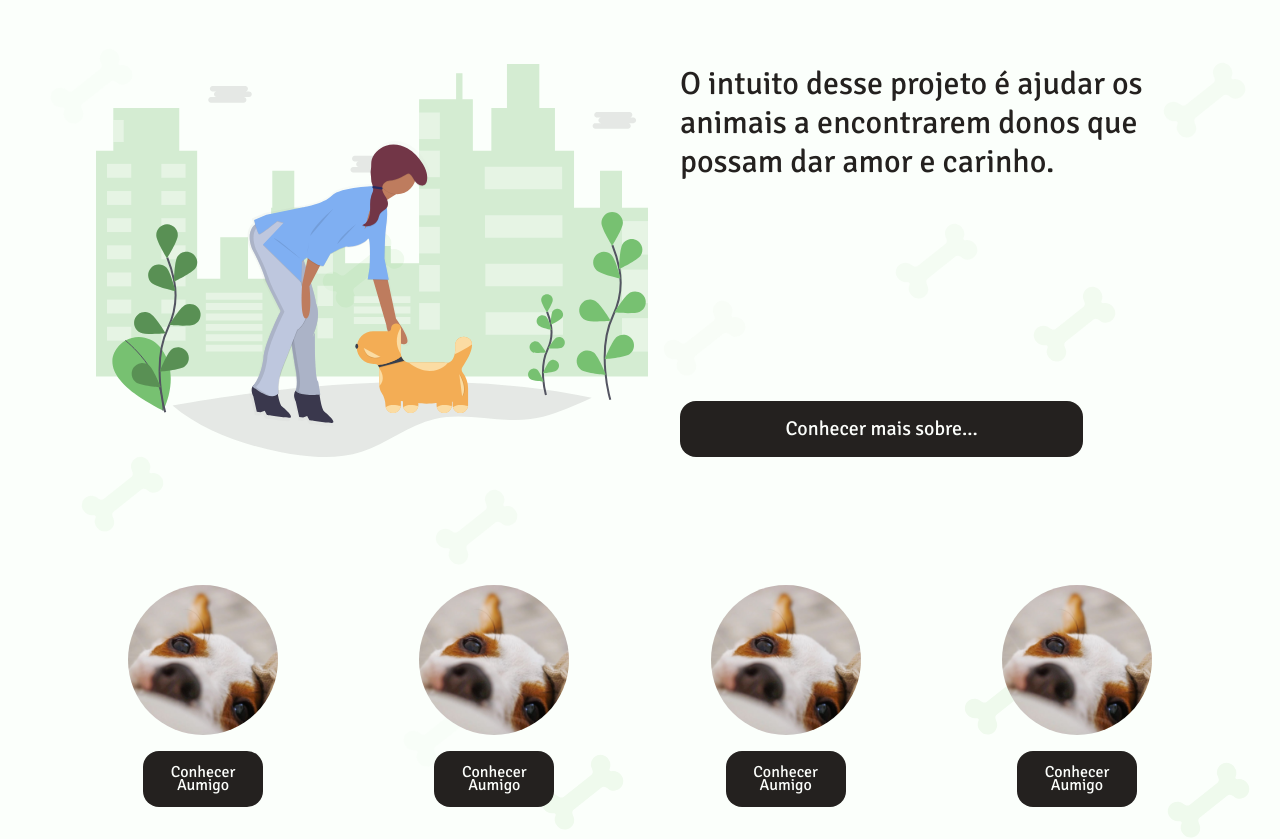
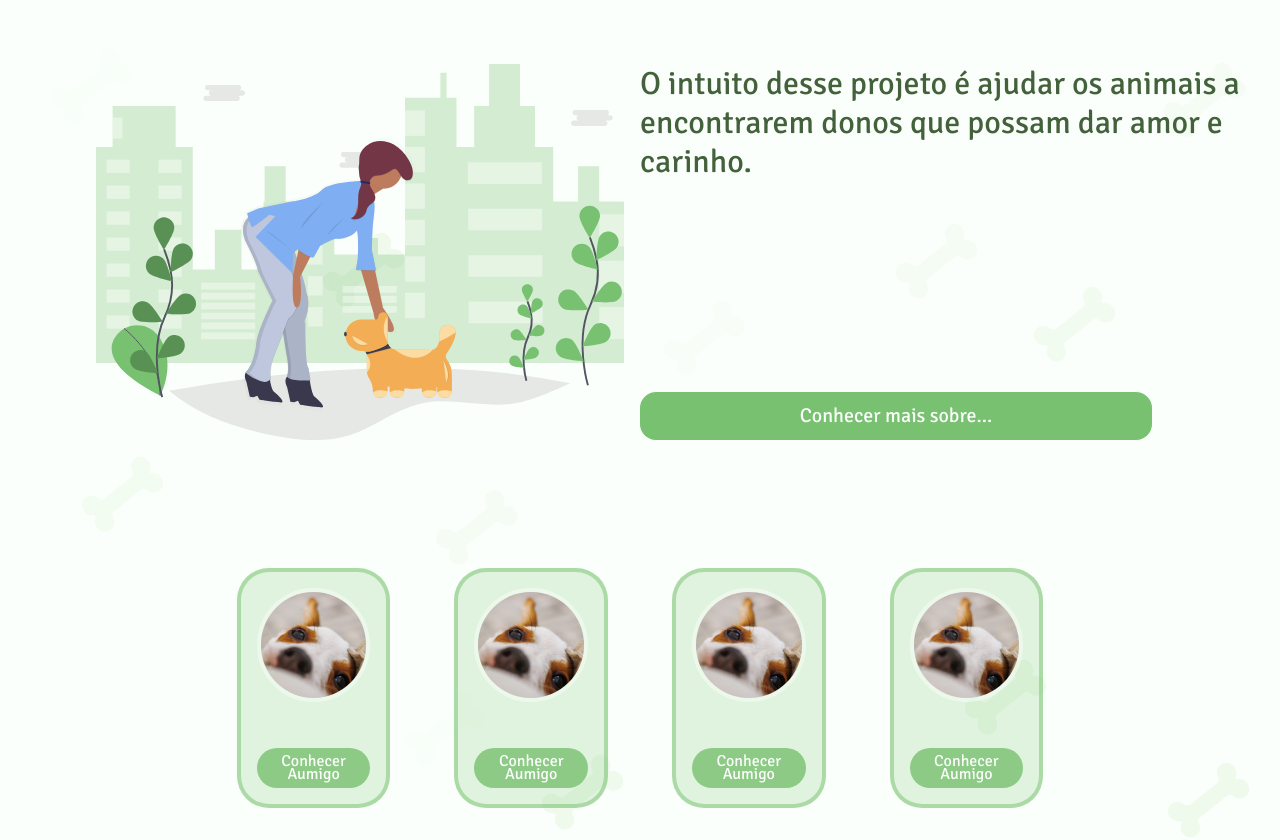
Before and after one commit to rickelmedias/AdoCao, a plain HTML site: page front-end/index.html in a window 1280 px wide. Shown: the part 116-956 px from the top of the page. Drawn offline with Linux system fonts and the light colour scheme.

Commit message:
Reponsive dogs cards working

```diff
--- a/front-end/index.html
+++ b/front-end/index.html
@@ -19,28 +19,32 @@
         <nav>
             <ul id="menu">
                 <li>
-                    <a href="#">Inicio</a>
+                    <a class="menu-a" href="#">Inicio</a>
                 </li>
 
                 <div class="separator_nav"></div>
 
                 <li>
-                    <a href="#">Sobre</a>
+                    <a class="menu-a" href="#">Sobre</a>
                 </li>
 
                 <div class="separator_nav"></div>
 
                 <li>
-                    <a href="#">Cachorros</a>
+                    <a class="menu-a" href="#">Cachorros</a>
                 </li>
+
+                <div class="separator_nav"></div>
+
+                <li>
+                    <a class="menu-a" href="#">Dicas</a>
+                </li>
+
             </ul>
         </nav>
 
         <div class="search_bar">
-            <input  class="search_text"
-                    type="text"
-                    placeholder="Search here"
-            >
+            <input class="search_text" type="text" placeholder="Search here">
 
             <button>
                 <img class="search_button" src="./assets/search_button_svg.svg" alt="">
@@ -61,7 +65,7 @@
 
     <footer>
         <div class="dog_container">
-            <img class="dog_img" src="./assets/meudog.png" alt="Imagem do cachorro" class="dog_image_container">
+            <img src="./assets/meudog.png" alt="Imagem do cachorro" class="dog_image_container">
             <button class="button_home">Conhecer Aumigo</button>
         </div>
 
--- a/front-end/style.css
+++ b/front-end/style.css
@@ -1,11 +1,16 @@
+/*
+=
+= General
+=
+*/
+
 :root {
     --white: #fff;
     --white-green: #fbfdfa;
     --primary-green: #77C171;
-    --secondary-green: #24211F;
+    --secondary-green: #43613b;
     --orange: #F3AD55;
 }
-
 * {
     margin: 0;
     padding: 0;
@@ -13,24 +18,26 @@
 
     font-family: "Signika", sans-serif;
 }
-
 body {
     background-image: url('./assets/background.svg');
 }
-
 html, body{
     max-width: 100%;
     height: 100%;
 }
-
 a{
     text-decoration: none;
     color: var(--white-green);
 }
-
 a:hover{
     color: var(--secondary-green);
 }
+
+/*
+=
+= Header
+=
+*/
 
 header {
     width: 100%;
@@ -39,24 +46,20 @@ header {
     display: flex;
     justify-content: space-between;
 }
-
 #logo {
     margin-left: 4rem;
     width: 6rem;
     height: 100%;
     flex-wrap: wrap;
 }
-
 #logo:hover {
     filter: invert(90%) sepia(14%) saturate(197%) hue-rotate(67deg) brightness(110%) contrast(96%);
     cursor: pointer;
 }
-
 nav li {
     padding-bottom: 0.75rem;
 }
-
-nav ul, nav li {
+header nav ul, header nav li {
     flex-wrap: wrap;
     height: 100%;
     display: inline-flex;
@@ -69,14 +72,18 @@ nav ul, nav li {
     font-size: 1.75rem;
     color: var(--white-green);
 }
-
 .separator_nav {
     border: 0.1rem solid var(--white-green);
     background: var(--white-green);
     height: 3rem;
 }
 
-/* Search Bar */
+/*
+=
+= Search
+=
+*/
+
 .search_button {
     width: 4rem;
 }
@@ -88,7 +95,6 @@ nav ul, nav li {
     align-items: center;
     margin-right: 4rem;
 }
-
 .search_bar button {
     display: flex;
     align-items: center;
@@ -96,13 +102,11 @@ nav ul, nav li {
     border-radius: 50%;
     z-index: 20;
 }
-
 .search_bar:hover .search_text {
     width: 16rem;
     padding-left: 2rem;
     padding-right: 3rem;
 }
-
 .search_text {
     z-index: 10;
     height: 3.25rem;
@@ -120,20 +124,20 @@ nav ul, nav li {
 }
 
 /*
-
-MAIN
-
+=
+= Main
+=
 */
 
 main {
-    display: flex;
+    display: grid;
+    grid-template-columns: 50% 50%;
     color: var(--secondary-green);
     justify-content: center;
     text-align: center;
     margin-top: 5rem;
     text-align: left;
 }
-
 aside {
     display: flex;
     justify-content: end;
@@ -141,66 +145,134 @@ aside {
     margin-right: 1rem;
     max-width: 50vw;
 }
-
 section {
-    max-width: 50vw;
-    margin-right: 6rem;
-    margin-left: 1rem;
-
     display: flex;
     align-items: flex-start;
     align-content: center;
     flex-direction: column;
     justify-content: space-between;
-    flex-wrap: nowrap;
+    flex-wrap: wrap;
+
 }
-
-aside img {
-    max-width: 50vw;
+section .button_home {
+    height: 3rem;
+    width: 80%;
 }
-
 section p {
     font-size: 2rem;
     border: none;
 }
+aside img {
+    max-width: 50vw;
+    width: 100%;
+}
+
+/*
+=
+= Dog Container
+=
+*/
+
+.dog_container{
+    display: grid;
+    grid-template-rows: 80% 20%;
+    padding: 1rem;
+
+    width: 12vw;
+    min-width: 150px;
+    max-width: 350px;
+
+    height: 30vh;
+    min-height: 200px;
+    max-height: 350px;
 
 
+    background: rgba(119, 193, 113, 0.2);
+    margin: 2rem;
+    border-radius: 2rem;
+    border: 0.25rem rgba(119, 193, 113, 0.5) solid;
+}
+
+.dog_container button {
+    display: flex;
+    justify-content: center;
+    align-items: center;
+    width: 100%;
+    height: 100%;
+    font-size: 1rem;
+    line-height: 0.8rem;
+    border-radius: 5rem;
+    background-color: rgba(119, 193, 113, 0.8);
+}
+
+.dog_container img{
+    display: flex;
+    justify-content: center;
+    align-content: center;
+    width: 100%;
+    border-radius: 50%;
+    border: 0.25rem rgba(255, 255, 255, 0.4) solid;
+}
+
 /*
+=
+= Button Customs
+=
+*/
 
-FOOTER
+.button_home {
+    border: none;
+    border-radius: 1rem;
+    width: 80%;
+    height: 3.5rem;
+    background: var(--primary-green);
+    color: var(--white-green);
+    font-size: 1.25rem;
+    line-height: 0.8rem;
+}
+.button_home:hover {
+    background: var(--secondary-green);
+    cursor: pointer;
+}
 
+/*
+=
+= Footer
+=
 */
 
 footer {
     display: flex;
-    justify-content: space-between;
+
+    justify-content: center;
     margin-left: 8rem;
     margin-right: 8rem;
-    margin-top: 8rem;
+    margin-top: 6rem;
     flex-wrap: wrap;
 }
 
-.dog_img{
-    display: flex;
-    width: 150px;
-    height: 150px;
-    border-radius: 50%;
+/*
+=
+= Animations
+=
+*/
 
+.menu-a li a {
+    overflow: hidden;
+}
+.menu-a li a::after {
+    opacity: 1;
+    transform: translate3d(-100%, 0, 0);
+}
+.menu-a li a:hover::after {
+    transform: translate3d(0, 0, 0);
 }
 
-.dog_container button {
-    display: flex;
-    margin-top: 1rem;
-    margin-left: auto;
-    margin-right: auto;
-    margin-bottom: 2rem;
-    justify-content: center;
-    align-items: center;
-    font-size: 1rem;
-    line-height: 0.8rem;
-}
-
-
+/*
+=
+= Responsive Web
+=
+*/
 @media (max-width: 1024px) {
     html {
       font-size: 83.75%; /* Tamanho de 15px */
@@ -212,33 +284,10 @@ footer {
         visibility: hidden;
         overflow: hidden;
     }
-  }
 
 
-.button_home {
-    margin-top: 1rem;
-    border: none;
-    border-radius: 1rem;
-    width: 80%;
-    height: 3.5rem;
-    background: var(--secondary-green);
-    color: var(--white-green);
-    font-size: 1.25rem;
-    line-height: 0.8rem;
 }
-
-.button_home:hover {
-    background: var(--primary-green);
-    cursor: pointer;
-}
-
-
-
-  /*
-    responsive
-  */
-
-@media (max-width: 920px) {
+@media (max-width: 920px)  {
     #menu {
         display: none;
         visibility: hidden;
@@ -252,10 +301,11 @@ footer {
     }
 
 }
-
-@media (max-width: 740px) {
+@media (max-width: 740px)  {
     main {
         display: flex;
+        justify-content: center;
+        align-items: center;
         flex-wrap: wrap;
         margin: 2rem 0 0 0;
     }
@@ -281,9 +331,7 @@ footer {
         margin-left: 2rem;
     }
 }
-
-
-@media (max-width: 540px) {
+@media (max-width: 650px)  {
     main, aside, section {
         display: flex;
         justify-content: center;
```
